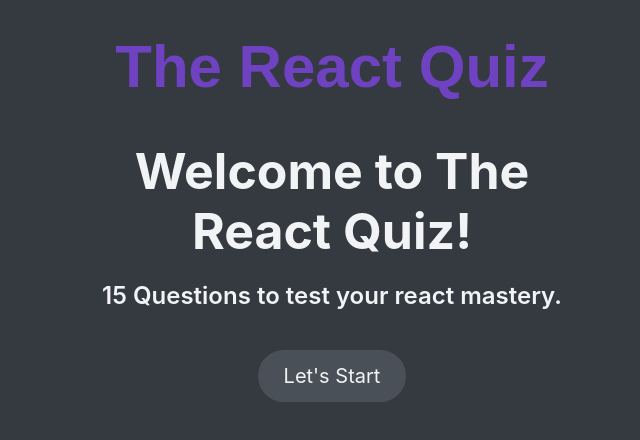
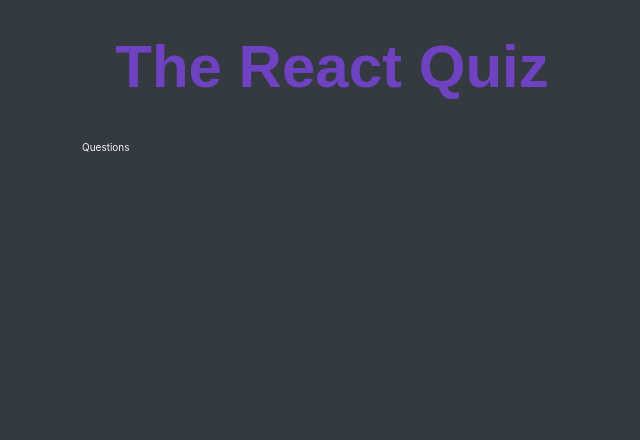
Before and after one commit to mhistiak3/react-quiz-app, a React (Vite) app: page / in a window 1280 px wide. Both pictures are taken after a click on the button "Let's Start". Shown: the top 440 px of the page, without its empty margins (308-948 px from the left). Built offline with nearby package versions, Linux system fonts and the light colour scheme; a web font is replaced by a local one.

Commit message:
Start new Quiz logic

```diff
--- a/src/App.jsx
+++ b/src/App.jsx
@@ -4,6 +4,7 @@
 import Loader from "./components/Loader";
 import Error from "./components/Error";
 import StartScreen from "./components/StartScreen";
+import Questions from "./components/Questions";
 
 const initialState = {
   questions: [],
@@ -15,6 +16,8 @@
       return { ...state, questions: action.payload, status: "ready" };
     case "dataFailed":
       return { ...state, status: "error" };
+    case "start":
+      return { ...state, status: "active" };
 
     default:
       throw new Error("Action is unkonwn");
@@ -43,7 +46,10 @@
       <Main>
         {status === "loading" && <Loader />}
         {status === "error" && <Error />}
-        {status === "ready" && <StartScreen numQuestions={numQuestions} />}
+        {status === "ready" && (
+          <StartScreen numQuestions={numQuestions} dispatch={dispatch} />
+        )}
+        {status === "active" && <Questions />}
       </Main>
     </div>
   );
--- /dev/null
+++ b/src/components/Questions.jsx
@@ -0,0 +1,6 @@
+const Questions = () => {
+  return (
+    <div>Questions</div>
+  )
+}
+export default Questions
--- a/src/components/StartScreen.jsx
+++ b/src/components/StartScreen.jsx
@@ -1,9 +1,9 @@
-const StartScreen = ({ numQuestions }) => {
+const StartScreen = ({ numQuestions, dispatch }) => {
   return (
     <div className="start">
       <h1>Welcome to The React Quiz!</h1>
       <h3>{numQuestions} Questions to test your react mastery.</h3>
-      <button className="btn btn-ui">Let's Start</button>
+      <button className="btn btn-ui" onClick={()=>dispatch({type:'start'})}>Let's Start</button>
     </div>
   );
 };
```
